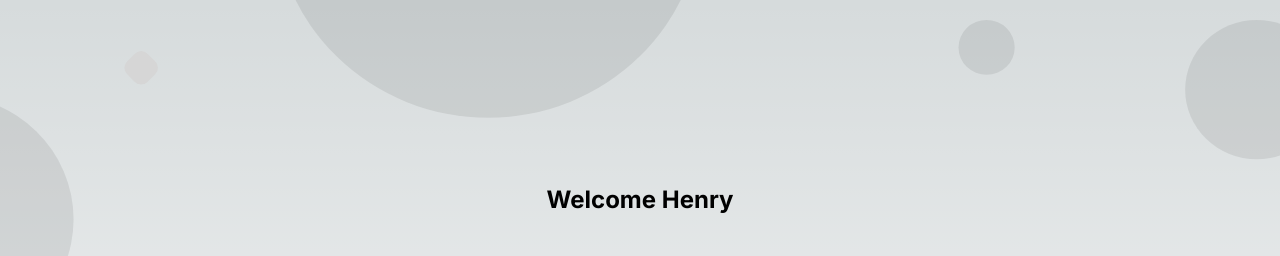
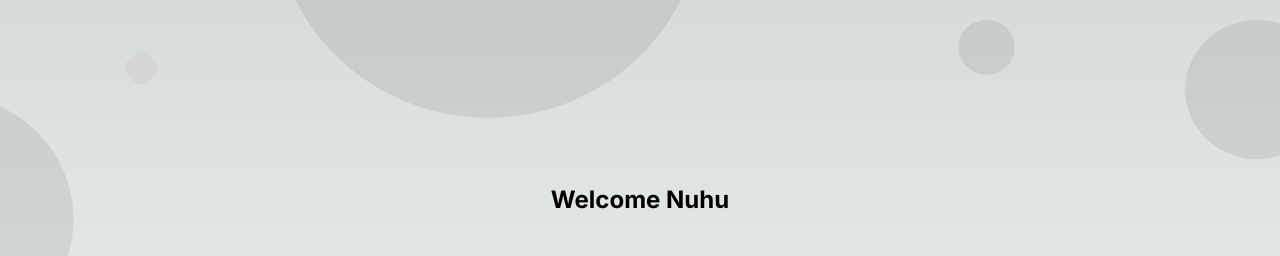
Before and after one commit to marks-eduhub/skiller-frontend, a Next.js app: page /splash in a window 1280 px wide. Shown: the top 256 px of the page. Built offline with nearby package versions, Linux system fonts and the light colour scheme; grey boxes are pictures that could not be loaded.

Commit message:
changed name to Nuhu

```diff
--- a/components/splash/index.tsx
+++ b/components/splash/index.tsx
@@ -1,4 +1,5 @@
 "use client";
+
 import React from "react";
 import data from "./data.json";
 import Image from "next/image";
@@ -8,9 +9,9 @@ import { useState } from "react";
 
 const Splash: React.FC = () => {
   return (
-    <div className="flex justify-center items-center h-screen bg-cover bg-no-repeat" style={{ backgroundImage: "url('/backgroundShape.svg')" }}>
+    <div className="flex justify-center items-center h-screen bg-cover bg-no-repeat" style={{ backgroundImage: "url('/backgroundImage.svg')" }}>
       <div className="absolute top-1/4 transform -translate-y-1/2 text-center z-10">
-        <p className="text-2xl font-bold text-black">Welcome Henry</p>
+        <p className="text-2xl font-bold text-black">Welcome Nuhu</p>
       </div>
       <div className="absolute bottom-16">
         <button onClick={() => console.log("Let's Start button clicked")} className="px-4 py-2 bg-black text-white rounded-md">Let's Start</button>
```
Also changed, not shown: public/backgroundImage.svg (renamed from public/backgroundShape.svg), public/image.png (deleted).
